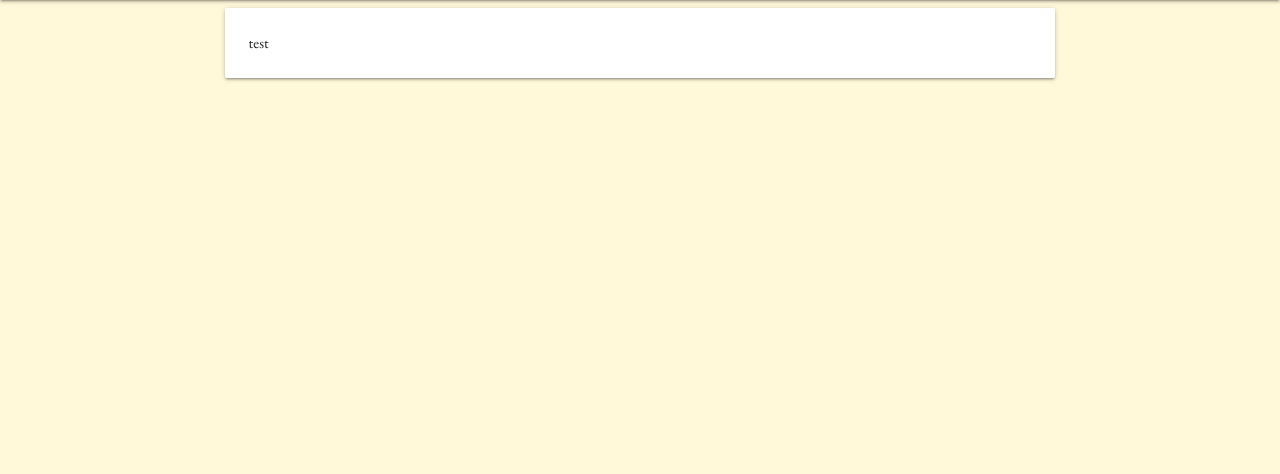
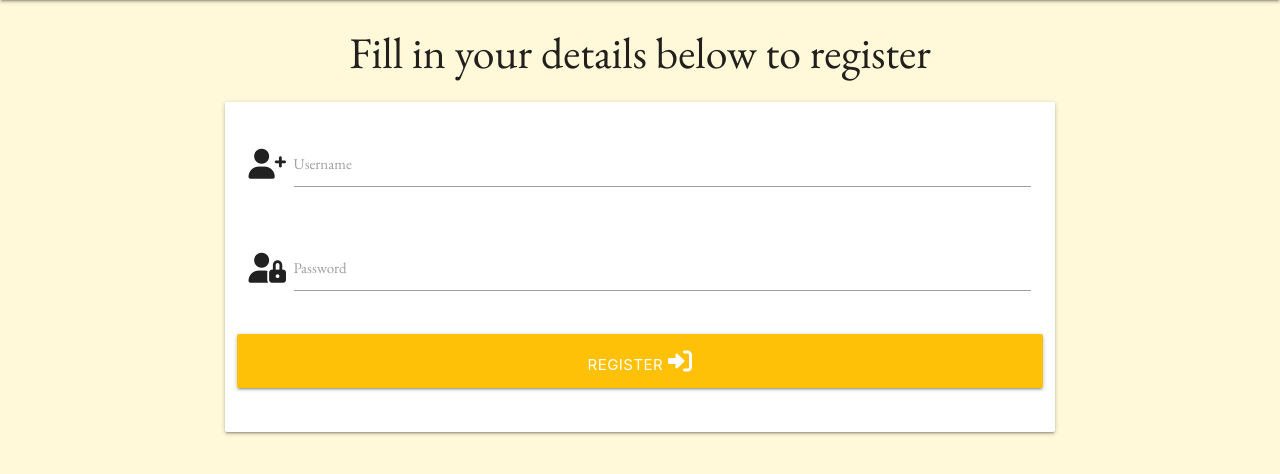
Before and after one commit to Ollie-Judge/le-cuire, a Flask app: template templates/register.html in a window 1280 px wide. Shown: the part 64-538 px from the top of the page. Run offline with Flask 2, Linux system fonts and the light colour scheme; the template is opened without the code that fills it, so the values that code supplies are empty; some libraries are stand-ins or nearby versions.

Commit message:
added register template

```diff
--- a/app.py
+++ b/app.py
@@ -4,6 +4,7 @@ from flask import (
     redirect, request, session, url_for)
 from flask_pymongo import PyMongo
 from bson.objectid import ObjectId
+from werkzeug.security import generate_password_hash, check_password_hash
 if os.path.exists("env.py"):
     import env
 
@@ -19,12 +20,22 @@ mongo = PyMongo(app)
 
 
 @app.route("/")
+@app.route("/home")
+def home():
+    return render_template("home.html")
+
+
 @app.route("/get_recipes")
 def get_recipes():
     recipes = mongo.db.recipes.find()
     return render_template("recipes.html", recipes=recipes)
 
 
+@app.route("/register", methods=["GET", "POST"])
+def register():
+    return render_template("register.html")
+
+
 if __name__ == "__main__":
     app.run(host=os.environ.get("IP"),
             port=int(os.environ.get("PORT")),
--- a/templates/register.html
+++ b/templates/register.html
@@ -1,10 +1,33 @@
 {% extends "base.html" %}
 {% block content %}
 
+    <h3 class="center-align">Fill in your details below to register</h3>
+
     <div class="row">
-        <form class="col s12 m8 offset-m2">
+        <form class="col s12 m8 offset-m2" method="POST" action="{{ url_for('register') }}">
             <div class="card-panel">
-                <span>test</span>
+                <!-- Username input -->
+                <div class="row">
+                     <div class="input-field col s12">
+                        <i class="fas fa-user-plus prefix"></i>
+                        <input id="username" name="username" type="text" class="validate">
+                        <label for="username">Username</label>
+                     </div>
+                </div>
+                <!-- Password input -->
+                <div class="row">
+                    <div class="input-field col s12">
+                        <i class="fas fa-user-lock prefix"></i>
+                      <input id="password" name="password" type="password" class="validate">
+                      <label for="password">Password</label>
+                    </div>
+                </div>
+                <!-- Register button -->
+                <div class="row">
+                    <button type="submit" class="col s12 btn-large amber">
+                        Register <i class="fas fa-sign-in-alt"></i>
+                    </button>
+                </div>
             </div>
         </form>
     </div>
```
